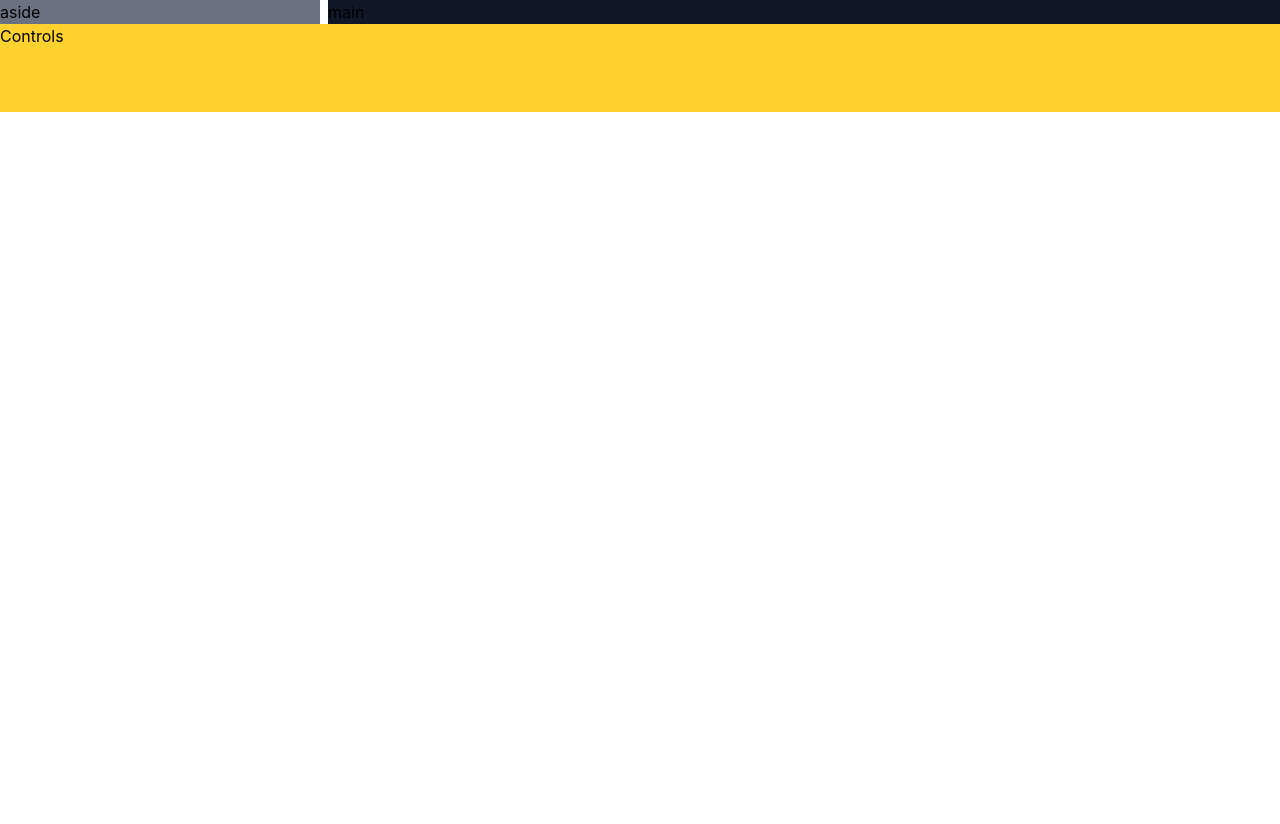
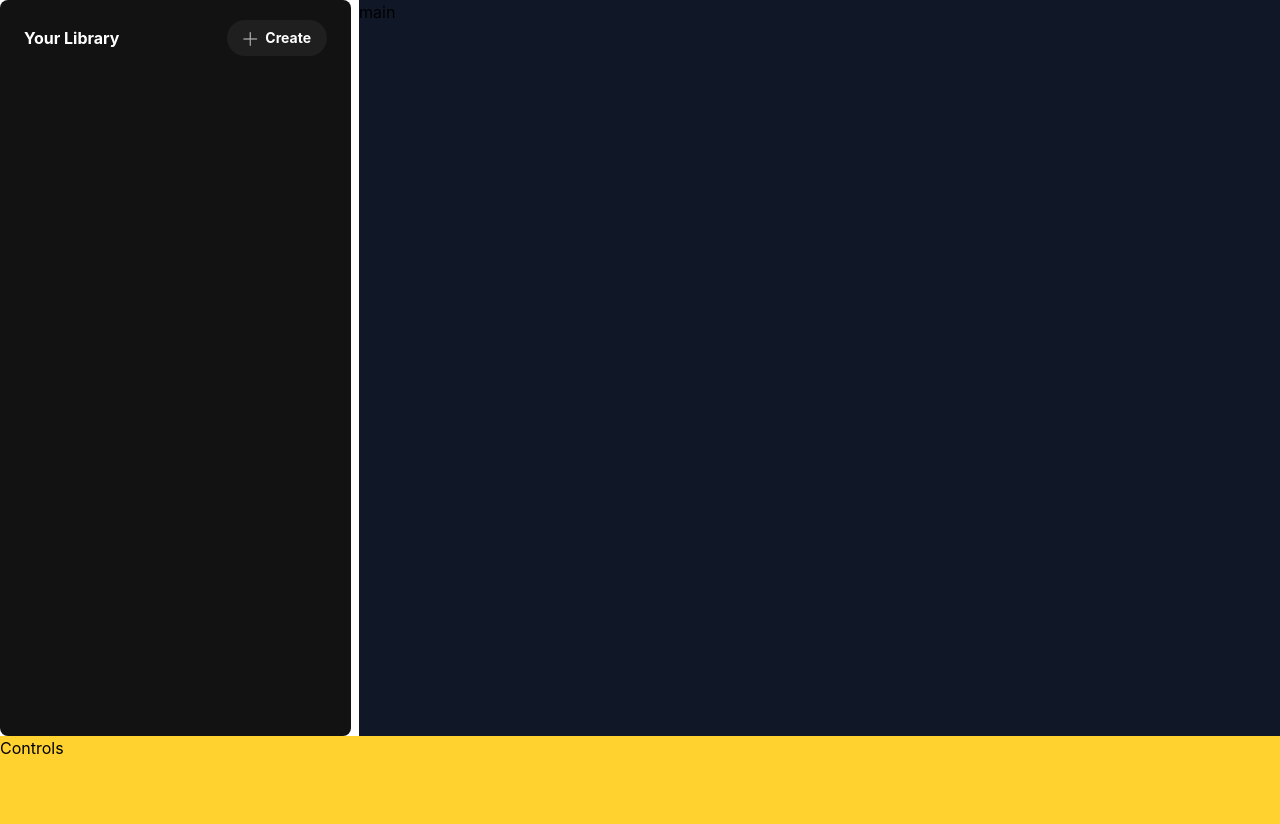
Before and after one commit to hieuit25-sys/Spotify-clone, a website built with Vite: page index.html in a window 1280 px wide. Shown: the part 64-888 px from the top of the page. Before the commit the page ends 800 px from the top, so only its background shows below. Built offline with nearby package versions, Linux system fonts and the light colour scheme.

Commit message:
Aside bar Header

```diff
--- a/index.html
+++ b/index.html
@@ -151,7 +151,38 @@
       </header>
 
       <div class="flex gap-2 flex-1">
-        <aside class="w-80 bg-gray-500">aside</aside>
+        <aside
+          class="w-87.75 h-[calc(100vh-64px)] bg-[#121212] rounded-lg flex flex-col justify-between p-2 select-none"
+        >
+          <!--Phần trên: header + playlist content (có thể cuộn lại)-->
+          <div class="flex-1 flex flex-col min-h-0">
+            <!--Header: library và nút Create-->
+            <div
+              class="flex items-center justify-between px-4 py-3 text-[#b3b3b3]"
+            >
+              <!--Library-->
+              <button
+                class="flex items-center gap-3 hover:text-white transition-colors cursor-pointer font-bold text-base"
+              >
+                <span class="text-white">Your Library</span>
+              </button>
+
+              <!--Nút Create-->
+              <button
+                class="flex items-center gap-2 px-4 py-2 rounded-full bg-[#1f1f1f] hover:bg-[#282828] text-white text-sm font-bold transition-all cursor-pointer"
+                title="Create a playlist, folder, or Jam"
+              >
+                <i
+                  class="fi fi-rr-plus text-[#b3b3b3] text-sm leading-none translate-y-[2px]"
+                ></i>
+                <span>Create</span>
+              </button>
+            </div>
+
+            <!--Content container-->
+            <div></div>
+          </div>
+        </aside>
         <main class="bg-gray-900 flex-1">main</main>
       </div>
       <div id="controls" class="h-22 bg-amber-300">Controls</div>
```
